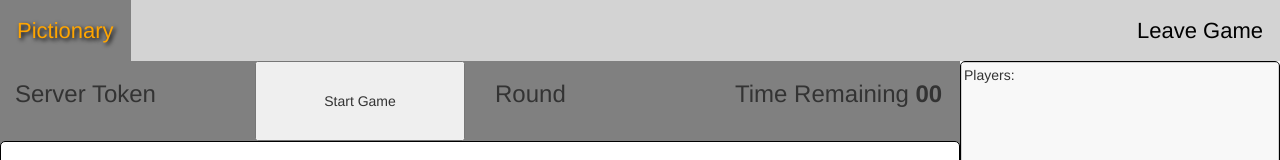
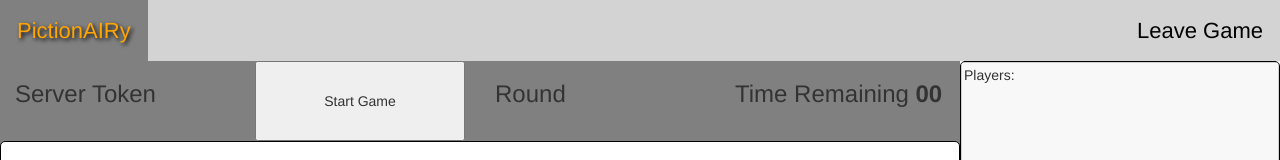
Before and after one commit to gertdreyer/pictionairy, a plain HTML site: page Interface/html/lobby.html in a window 1280 px wide. Shown: the top 160 px of the page. Drawn offline with nearby package versions, Linux system fonts and the light colour scheme.

Commit message:
something

```diff
--- a/Interface/html/lobby.html
+++ b/Interface/html/lobby.html
@@ -13,7 +13,7 @@
 </head>
 <body style="height: 100%;" onload="init()">
   <div class="topnav" id="myTopnav">
-    <a href="#home" class="active rainbow">Pictionary</a>
+    <a href="#home" class="active rainbow">PictionAIRy</a>
     <a style="float: right;" href='./../index.html'id="leave">Leave Game</a>
     <a href="javascript:void(0);" class="icon" onclick="navBar()">
       <i class="fa fa-bars"></i>
```
